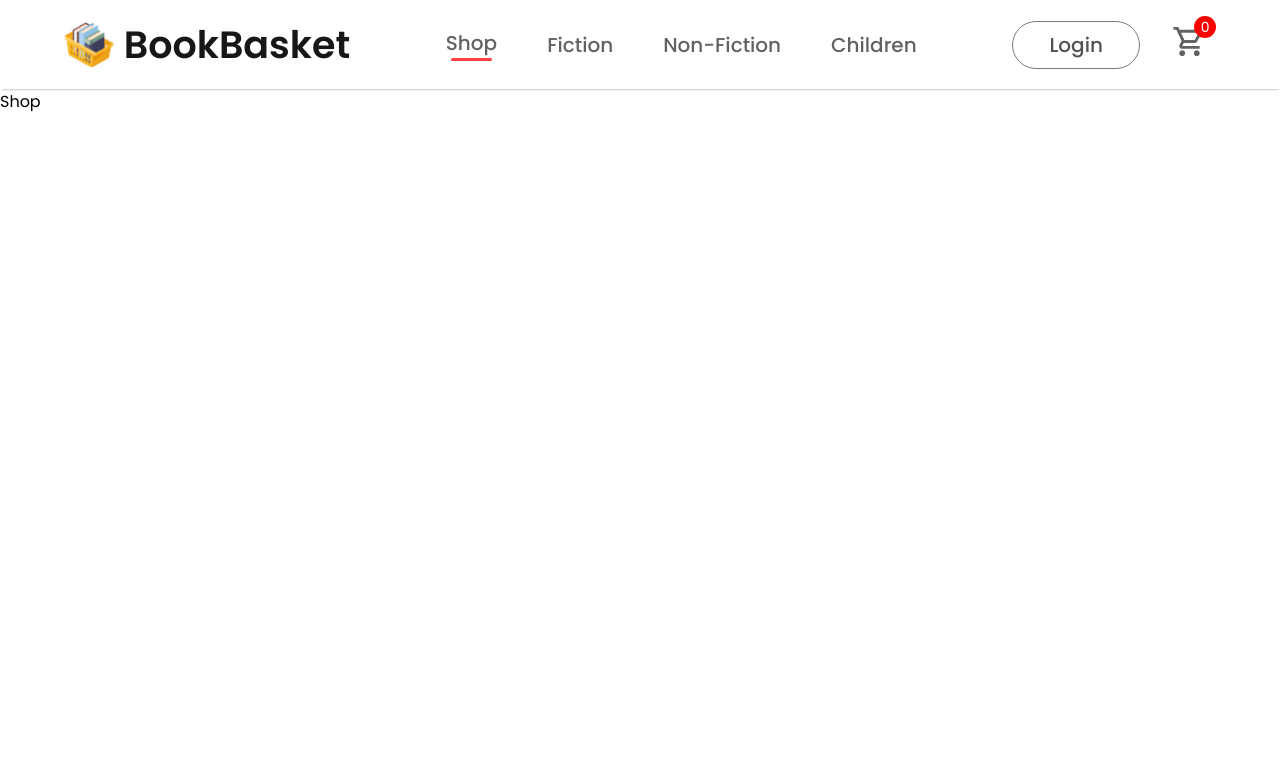
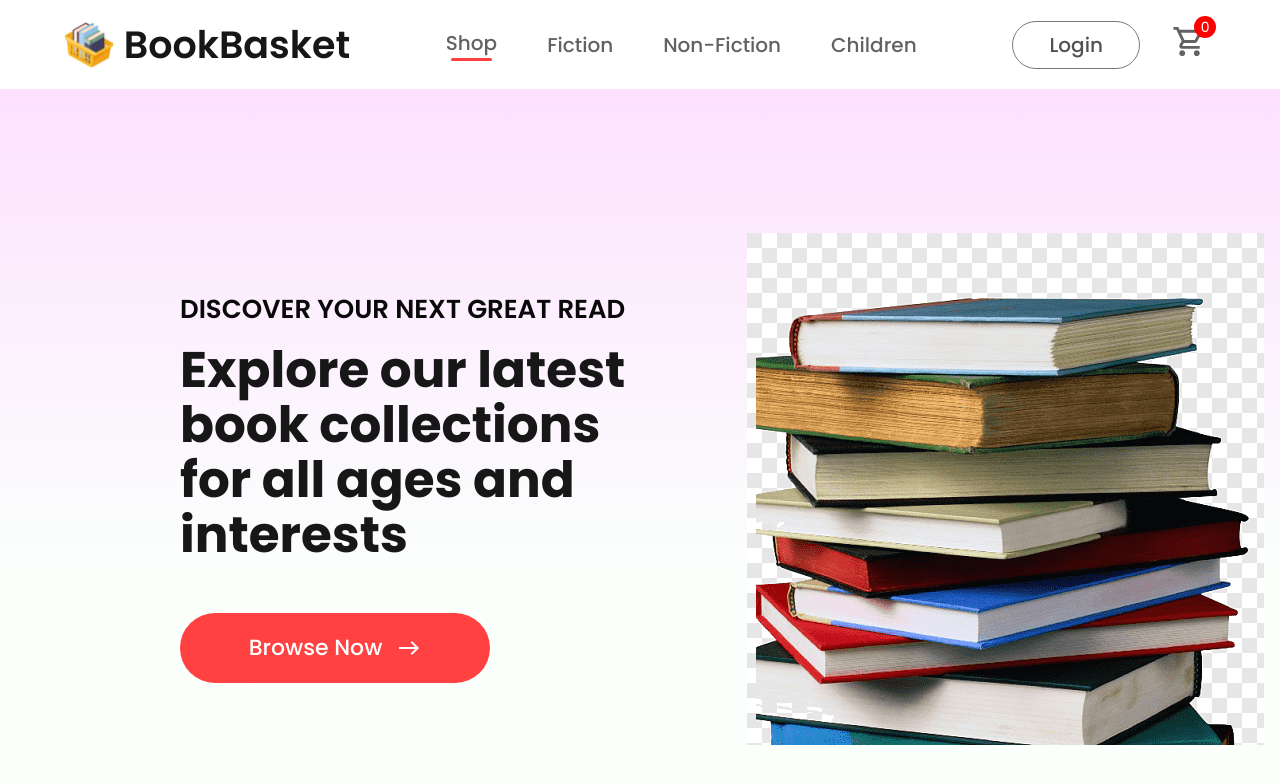
Before and after one commit to siddharthj14/BookBasket, a React (Vite) app: page / in a window 1280 px wide. Shown: the top 784 px of the page. Built offline with nearby package versions, Linux system fonts and the light colour scheme.

Commit message:
add hero section

```diff
--- a/package.json
+++ b/package.json
@@ -16,7 +16,8 @@
     "@mui/material": "^5.15.15",
     "react": "^18.2.0",
     "react-dom": "^18.2.0",
-    "react-router-dom": "^6.22.3"
+    "react-router-dom": "^6.22.3",
+    "react-spring": "^9.7.3"
   },
   "devDependencies": {
     "@types/react": "^18.2.66",
--- a/src/Components/Hero/Hero.css
+++ b/src/Components/Hero/Hero.css
@@ -0,0 +1,59 @@
+.hero{
+    height: 100vh;
+    background: linear-gradient(180deg,#fde1ff,#e1ffea22 60%);
+    display: flex;
+}
+
+.hero-left{
+    flex: 1;
+    display: flex;
+    flex-direction: column;
+    justify-content: center;
+    gap: 20px;
+    padding-left: 180px;
+    line-height: 1.1;
+}
+
+.hero-left h2{
+    color: #090909;
+    font-size: 26px;
+    font-weight: 600;
+}
+
+.hero-left p{
+    color: #171717;
+    font-size: 50px;
+    font-weight: 700;
+}
+
+.hero-hand-icon{
+    display: flex;
+    align-items: center;
+    gap: 20px;
+}
+
+.hero-hand-icon img{
+    width: 105px;
+}
+
+.hero-latest-btn{
+    display: flex;
+    justify-content: center;
+    align-items: center;
+    gap: 15px;
+    width: 310px;
+    height: 70px;
+    border-radius: 75px;
+    margin-top: 30px;
+    background-color: #ff4141;
+    color: white;
+    font-size: 22px;
+    font-weight: 500;
+}
+
+.hero-right{
+    flex: 1;
+    display: flex;
+    align-items: center;
+    justify-content: center;
+}
--- a/src/Components/Hero/Hero.jsx
+++ b/src/Components/Hero/Hero.jsx
@@ -0,0 +1,29 @@
+import React from "react";
+import "./Hero.css";
+import EastIcon from '@mui/icons-material/East';
+import books from "../../assets/books.png"
+
+const Hero = () => {
+  return (
+    <div className="hero">
+      <div className="hero-left">
+        <h2>DISCOVER YOUR NEXT GREAT READ</h2>
+        <div>
+          <div className="hero-hand-icon">
+          </div>
+          <p>Explore our latest book collections</p>
+          <p>for all ages and interests</p>
+        </div>
+        <div className="hero-latest-btn">
+          <div>Browse Now</div>
+          <EastIcon/>
+        </div>
+      </div>
+      <div className="hero-right">
+        <img src={books} alt="Books" />
+      </div>
+    </div>
+  );
+};
+
+export default Hero;
--- a/src/Pages/Shop.jsx
+++ b/src/Pages/Shop.jsx
@@ -1,8 +1,9 @@
 import React from 'react'
+import Hero from '../Components/Hero/Hero'
 
 const Shop = () => {
   return (
-    <div>Shop</div>
+    <div><Hero/></div>
   )
 }
 
```
Also changed, not shown: src/assets/books.png (added), 1 other file (tests, documents, lock files or other folders).
